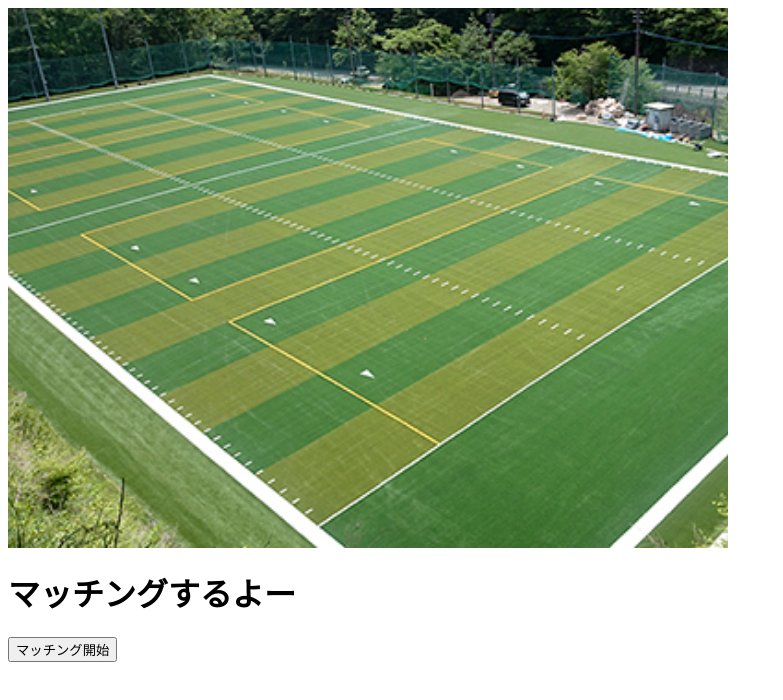
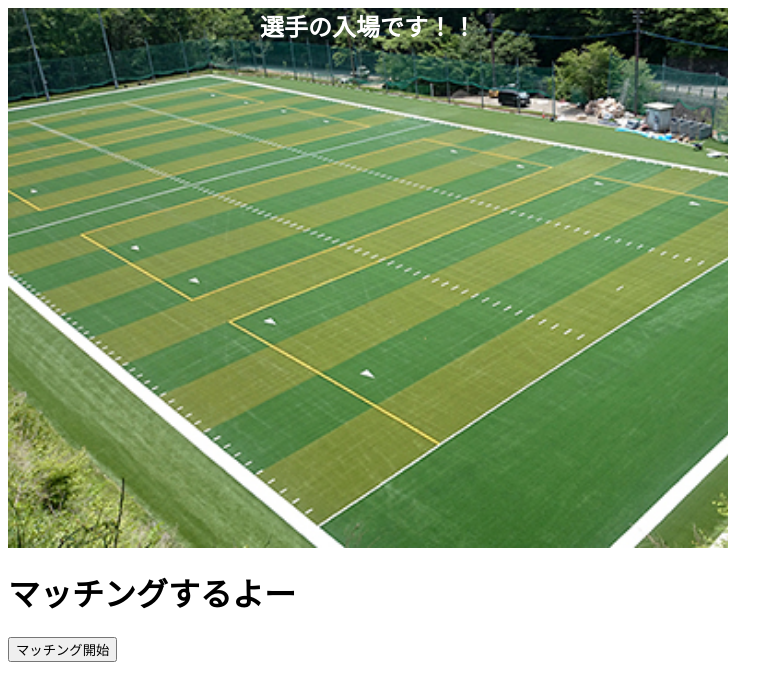
Before and after one commit to rekoha058wa/steam, a website: page nichidai/html/mattingu.html in a window 1280 px wide. Shown: the whole page, without its empty margins (0-783 px from the left). Drawn offline with nearby package versions, Linux system fonts and the light colour scheme; no server answers.

Commit message:
matching

```diff
--- a/nichidai/html/mattingu.html
+++ b/nichidai/html/mattingu.html
@@ -12,6 +12,7 @@
   <head>
     <body>
       <section id="gameWindow">
+        <h1><font color = "#ffffff">選手の入場です！！</font></h1>
       </section>
 
       <h1><div id="output">マッチングするよー</div></h1>
```
